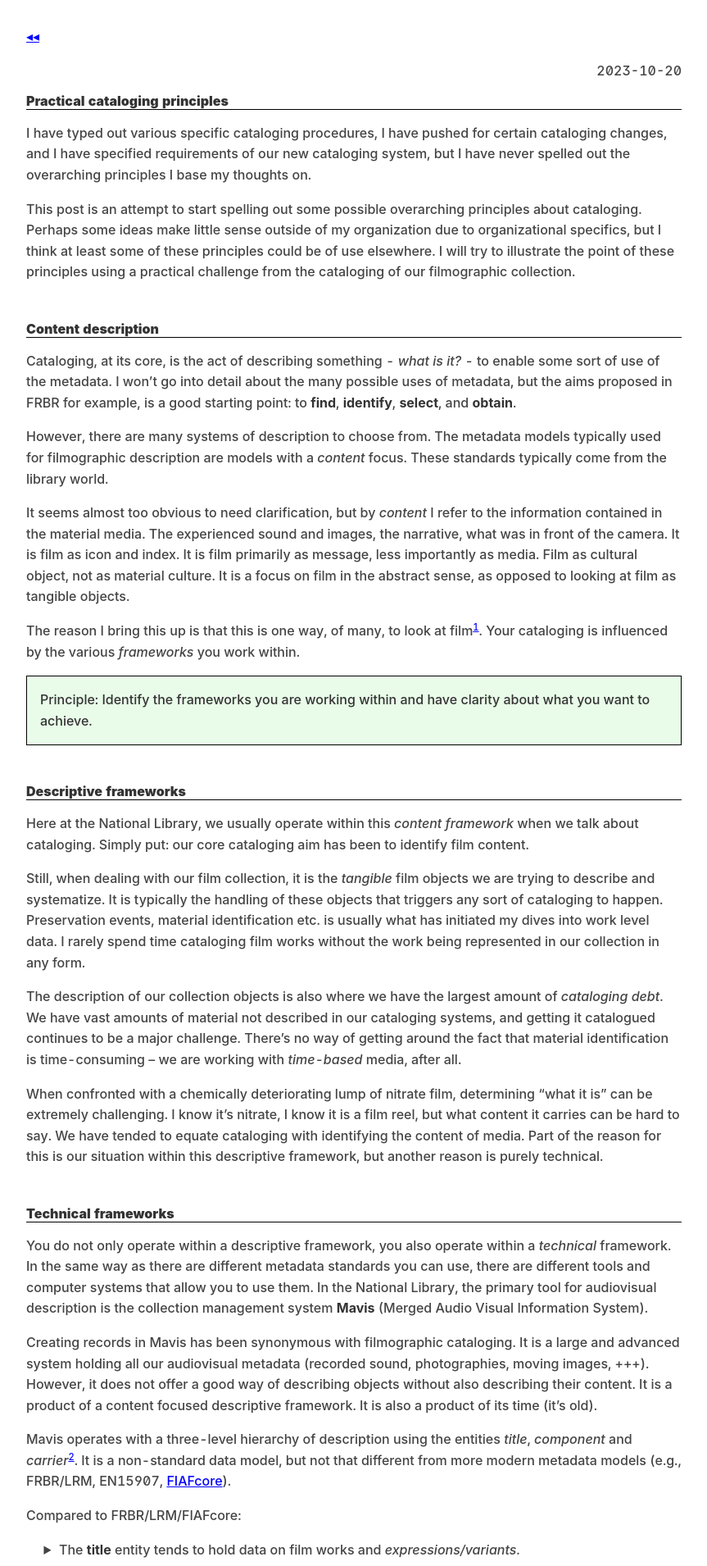
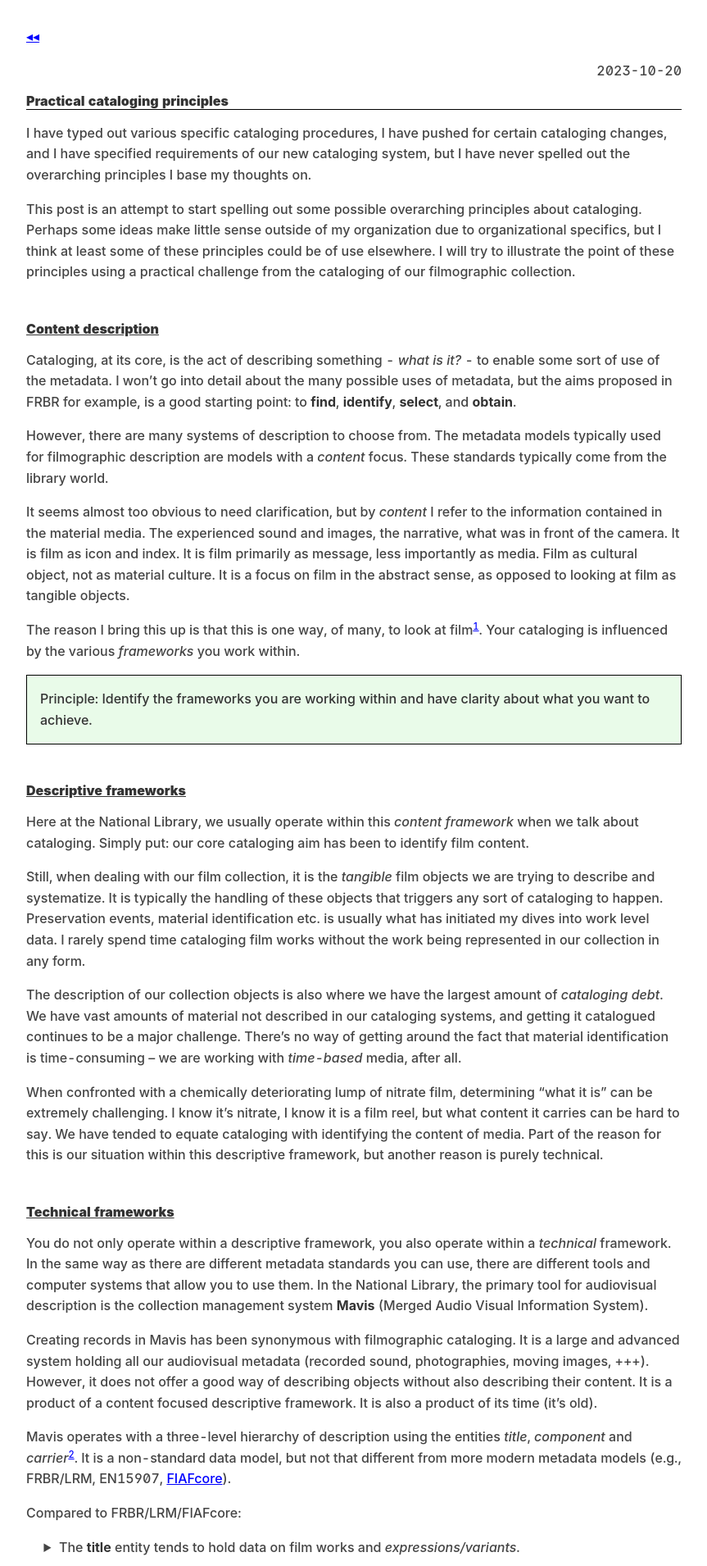
Before and after one commit to torbjornbp/torbjornbp.github.io, a Jekyll site: the page built from _posts/documents/2023-10-20-cataloging-principles.md, in a window 1280 px wide. Shown: the top 1910 px of the page at 82% size, without its empty margins (208-1071 px from the left). Built offline with Jekyll 4.4.1, drawn with Linux system fonts in a browser that asks for light colours; some web fonts are replaced.

Commit message:
Update main.scss

```diff
--- a/assets/css/main.scss
+++ b/assets/css/main.scss
@@ -2,8 +2,6 @@
 ---
 
 @import "no-style-please";
-
-// -- No style please invert -- //
 
 @mixin dark-appearance {
   filter: invert(1);
@@ -34,7 +32,6 @@ body[a="dark"] { @include dark-appearance; }
 
 html, body { background: #ffffff; }
 
-// -- Fonts -- //
 @import url('https://fonts.cdnfonts.com/css/inter');
 
 :root {
@@ -52,10 +49,9 @@ html, body { background: #ffffff; }
   font-display: fallback;
 }
 
-// -- Core CSS -- //
 body {
   color: #444;
-  font-family: Inter, sans-serif;
+  font-family: 'Inter', sans-serif;
   font-style: normal;
   font-weight: 500;
   font-size: 16px;
@@ -82,7 +78,25 @@ h1, h2, h3, h4, h5, h6 {
   font-weight: 900;
   line-height: 1.1;
   margin-bottom: 0.5rem;
-  border-bottom: thin solid #000
+  text-decoration: underline;
+  }
+
+h1 {
+  border-bottom: thin solid #000;
+  text-decoration: none;
+  }
+
+code {
+  font-family: "Berkeley Mono", monospace;
+  color: #333;
+  font-weight: 400;
+  font-size: 15px;
+  font-variant-ligatures: none;
+  border-radius: 0.5ch;
+  padding-left: 0.3ch;
+  padding-right: 0.3ch;
+  white-space: pre;
+  background-color: #F5F5F5;
   }
 
 ul {
@@ -156,8 +170,6 @@ table {
     hr {font-size:12px;}
     }
 
-// --Youtube video embed plugin -- //
-
 .embed-container {
   position: relative;
   padding-bottom: 56.25%;
```
